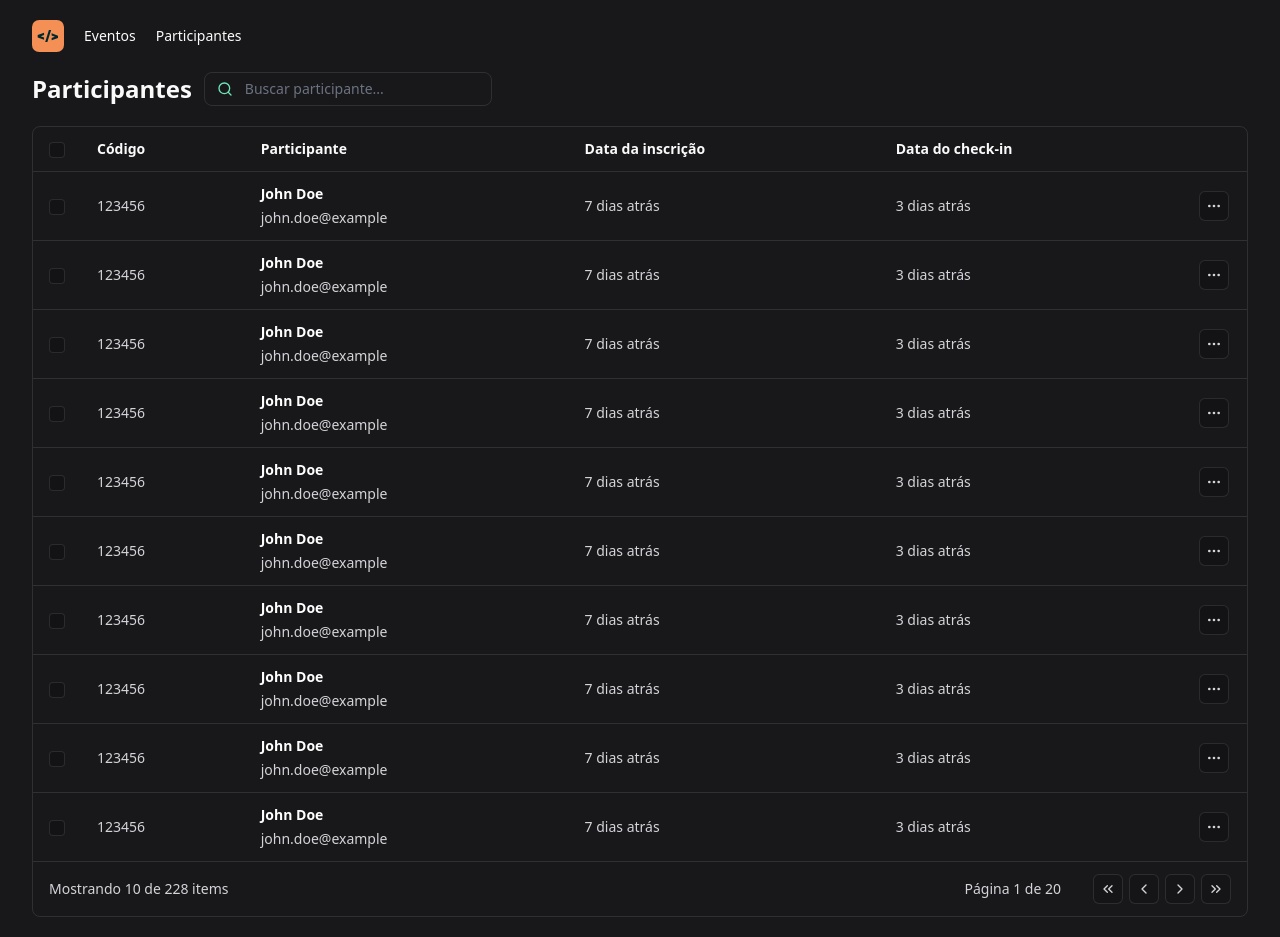
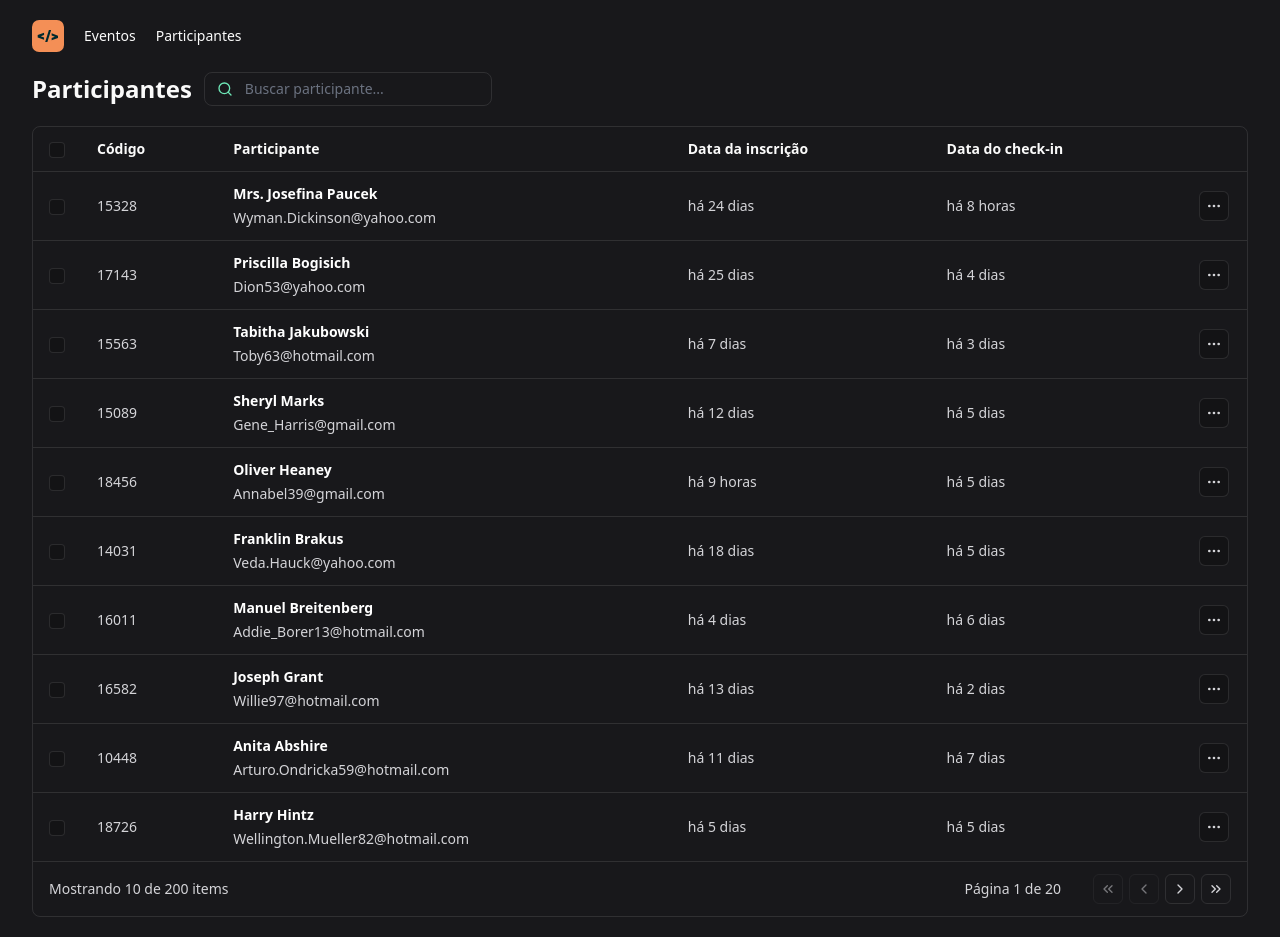
Before and after one commit to netoudi/nlw-unite, a React (Vite) app in the folder web/: page / in a window 1280 px wide. Built offline with nearby package versions, Linux system fonts and the light colour scheme.

Commit message:
feat(web): add fake attendees

```diff
--- a/web/package.json
+++ b/web/package.json
@@ -12,12 +12,14 @@
     "preview": "vite preview"
   },
   "dependencies": {
+    "dayjs": "1.11.10",
     "lucide-react": "0.365.0",
     "react": "^18.2.0",
     "react-dom": "^18.2.0",
     "tailwind-merge": "2.2.2"
   },
   "devDependencies": {
+    "@faker-js/faker": "8.4.1",
     "@tailwindcss/forms": "0.5.7",
     "@types/react": "^18.2.66",
     "@types/react-dom": "^18.2.22",
--- a/web/src/components/attendee-list.tsx
+++ b/web/src/components/attendee-list.tsx
@@ -1,3 +1,4 @@
+import React from 'react';
 import { ChevronLeft, ChevronRight, ChevronsLeft, ChevronsRight, MoreHorizontal } from 'lucide-react';
 import { IconButton } from '@/components/icon-button';
 import { InputSearch } from '@/components/input-search';
@@ -5,13 +6,44 @@
 import { TableCell } from '@/components/table-cell';
 import { TableHeader } from '@/components/table-header';
 import { TableRow } from '@/components/table-row';
+import { attendees } from '@/data/attendees';
+import { timeAgo } from '@/utils/formatter';
 
 export function AttendeeList() {
+  const [search, setSearch] = React.useState('');
+  const [page, setPage] = React.useState(1);
+
+  const totalPage = Math.ceil(attendees.length / 10);
+
+  function onSearchInputChanged(event: React.ChangeEvent<HTMLInputElement>) {
+    setSearch(event.target.value);
+  }
+
+  function goToFirstPage() {
+    setPage(1);
+  }
+
+  function goToPreviousPage() {
+    if (page > 1) {
+      setPage(page - 1);
+    }
+  }
+
+  function goToNextPage() {
+    if (page < Math.ceil(attendees.length / 10)) {
+      setPage(page + 1);
+    }
+  }
+
+  function goToLastPage() {
+    setPage(Math.ceil(attendees.length / 10));
+  }
+
   return (
     <>
       <div className="flex gap-3 items-center">
         <h1 className="text-2xl font-bold">Participantes</h1>
-        <InputSearch />
+        <InputSearch value={search} onChange={onSearchInputChanged} />
       </div>
 
       <Table>
@@ -28,20 +60,20 @@
           </TableRow>
         </thead>
         <tbody>
-          {Array.from({ length: 10 }).map((_, index) => (
-            <TableRow key={index} className="hover:bg-white/5">
+          {attendees.slice((page - 1) * 10, page * 10).map((attendee) => (
+            <TableRow key={attendee.id} className="hover:bg-white/5">
               <TableCell>
                 <input type="checkbox" className="size-4 bg-black/20 rounded border border-white/10" />
               </TableCell>
-              <TableCell>123456</TableCell>
+              <TableCell>{attendee.id}</TableCell>
               <TableCell>
                 <div className="flex flex-col gap-1">
-                  <span className="font-semibold text-white">John Doe</span>
-                  <span className="">john.doe@example</span>
+                  <span className="font-semibold text-white">{attendee.name}</span>
+                  <span className="">{attendee.email}</span>
                 </div>
               </TableCell>
-              <TableCell>7 dias atrás</TableCell>
-              <TableCell>3 dias atrás</TableCell>
+              <TableCell>{timeAgo(attendee.createdAt)}</TableCell>
+              <TableCell>{timeAgo(attendee.checkedInAt)}</TableCell>
               <TableCell>
                 <IconButton transparent>
                   <MoreHorizontal className="size-4" />
@@ -52,21 +84,23 @@
         </tbody>
         <tfoot>
           <tr>
-            <TableCell colSpan={3}>Mostrando 10 de 228 items</TableCell>
+            <TableCell colSpan={3}>Mostrando 10 de {attendees.length} items</TableCell>
             <TableCell colSpan={3} className="text-right">
               <div className="inline-flex items-center gap-8">
-                <span>Página 1 de 20</span>
+                <span>
+                  Página {page} de {Math.ceil(attendees.length / 10)}
+                </span>
                 <div className="flex gap-1.5">
-                  <IconButton>
+                  <IconButton onClick={goToFirstPage} disabled={page === 1}>
                     <ChevronsLeft className="size-4" />
                   </IconButton>
-                  <IconButton>
+                  <IconButton onClick={goToPreviousPage} disabled={page === 1}>
                     <ChevronLeft className="size-4" />
                   </IconButton>
-                  <IconButton>
+                  <IconButton onClick={goToNextPage} disabled={page === totalPage}>
                     <ChevronRight className="size-4" />
                   </IconButton>
-                  <IconButton>
+                  <IconButton onClick={goToLastPage} disabled={page === totalPage}>
                     <ChevronsRight className="size-4" />
                   </IconButton>
                 </div>
--- a/web/src/components/icon-button.tsx
+++ b/web/src/components/icon-button.tsx
@@ -1,4 +1,5 @@
 import { ComponentProps } from 'react';
+import { twMerge } from 'tailwind-merge';
 
 interface IconButtonProps extends ComponentProps<'button'> {
   transparent?: boolean;
@@ -8,11 +9,11 @@
   return (
     <button
       {...props}
-      className={
-        transparent
-          ? 'bg-black/20 border border-white/10 rounded-md p-1.5'
-          : 'bg-black/10 border border-white/10 rounded-md p-1.5'
-      }
+      className={twMerge(
+        'border border-white/10 rounded-md p-1.5',
+        transparent ? 'bg-black/20' : ' border-white/10',
+        props.disabled ? 'opacity-50' : null,
+      )}
     />
   );
 }
--- /dev/null
+++ b/web/src/data/attendees.ts
@@ -0,0 +1,11 @@
+import { faker } from '@faker-js/faker';
+
+export const attendees = Array.from({ length: 200 }).map(() => {
+  return {
+    id: faker.number.int({ min: 10_000, max: 20_000 }),
+    name: faker.person.fullName(),
+    email: faker.internet.email(),
+    createdAt: faker.date.recent({ days: 30 }),
+    checkedInAt: faker.date.recent({ days: 7 }),
+  };
+});
--- /dev/null
+++ b/web/src/utils/formatter.ts
@@ -0,0 +1,10 @@
+import dayjs from 'dayjs';
+import relativeTime from 'dayjs/plugin/relativeTime';
+import 'dayjs/locale/pt-br';
+
+dayjs.extend(relativeTime);
+dayjs.locale('pt-br');
+
+export function timeAgo(value: Date | string): string {
+  return dayjs().to(value);
+}
```
Also changed, not shown: 1 other file (tests, documents, lock files or other folders).
